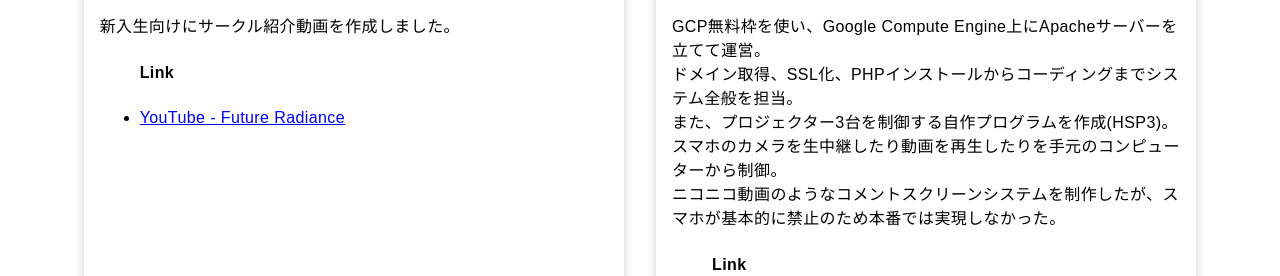
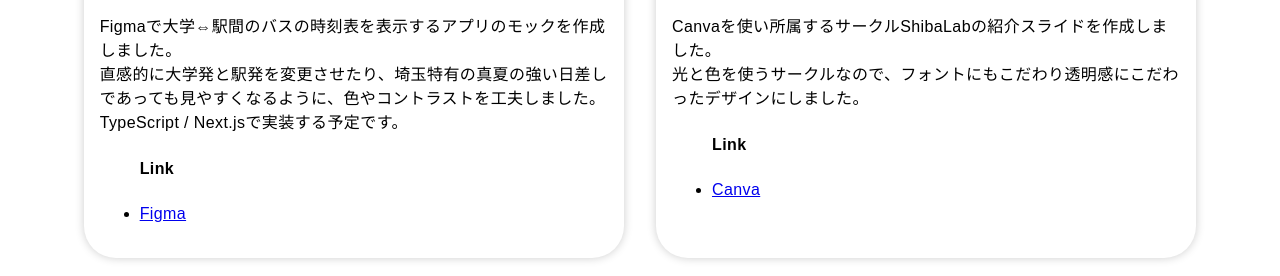
Before and after one commit to yudai1204/portfolio-test, a Next.js app: page /works in a window 1280 px wide. Shown: the part 4960-5236 px from the top of the page. Built offline with nearby package versions, Linux system fonts and the light colour scheme.

Commit message:
add design portfolio

```diff
--- a/pages/works.js
+++ b/pages/works.js
@@ -203,6 +203,41 @@ export default function Home() {
                         }]}
                     />
                     <Work
+                        title="学バス アプリ(モック)"
+                        year="2023"
+                        lang="Figma"
+                        tags={["Figma", "デザイン"]}
+                        imgs={['/bus.jpg']}
+                        videos={[]}
+                        statement={
+                            <>
+                                Figmaで大学⇔駅間のバスの時刻表を表示するアプリのモックを作成しました。<br/>
+                                直感的に大学発と駅発を変更させたり、埼玉特有の真夏の強い日差しであっても見やすくなるように、色やコントラストを工夫しました。<br/>
+                                TypeScript / Next.jsで実装する予定です。
+                            </>}
+                        links={[{
+                            title: "Figma",
+                            url: "https://www.figma.com/file/dfHfkoQ8BzfSO2qju5U3tx/bus-app?type=design&node-id=0-1&mode=design"
+                        }]}
+                    />
+                    <Work
+                        title="サークル紹介スライド"
+                        year="2023"
+                        lang="Canva"
+                        tags={["Canva", "デザイン","スライド"]}
+                        imgs={['/ap.jpg']}
+                        videos={[]}
+                        statement={
+                            <>
+                                Canvaを使い所属するサークルShibaLabの紹介スライドを作成しました。<br/>
+                                光と色を使うサークルなので、フォントにもこだわり透明感にこだわったデザインにしました。
+                            </>}
+                        links={[{
+                            title: "Canva",
+                            url: "https://www.canva.com/design/DAFnGIwxA2A/_Enb0Ytz69Mgbu-GyHMrVQ/view?utm_content=DAFnGIwxA2A&utm_campaign=designshare&utm_medium=link&utm_source=publishsharelink"
+                        }]}
+                    />
+                    <Work
                         title="ShibaLab 紹介動画"
                         year="2023"
                         lang="AviUtl"
```
Also changed, not shown: public/ap.jpg (added), public/bus.jpg (added).
